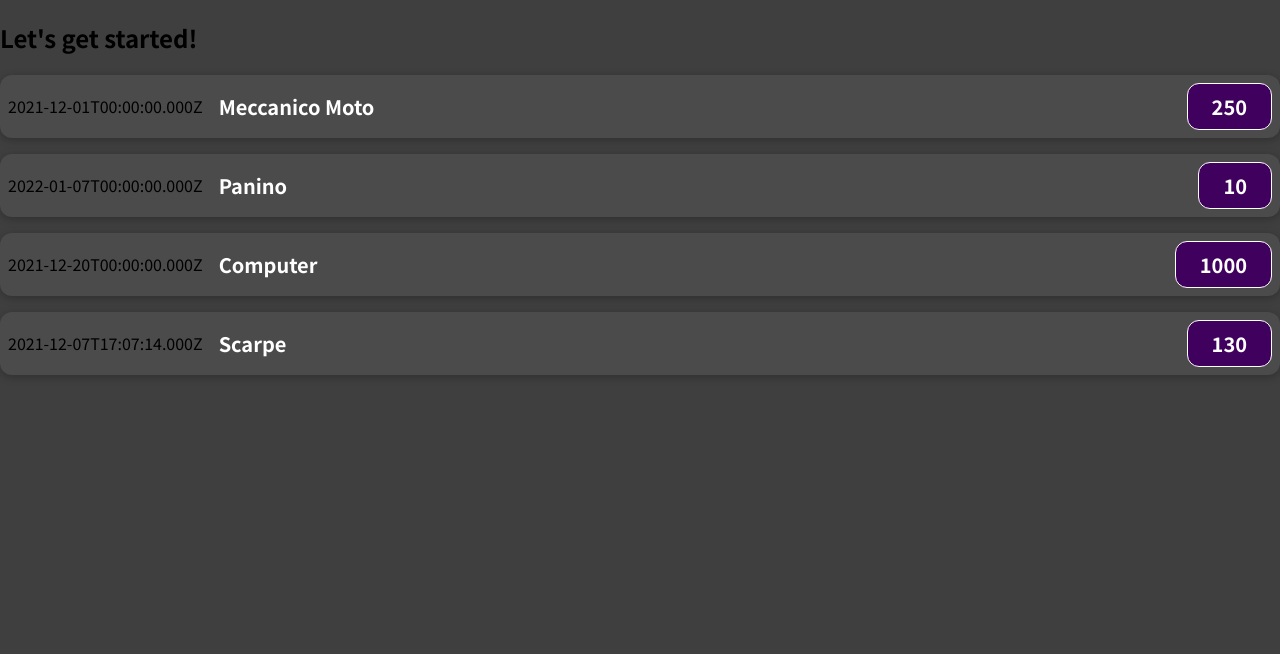
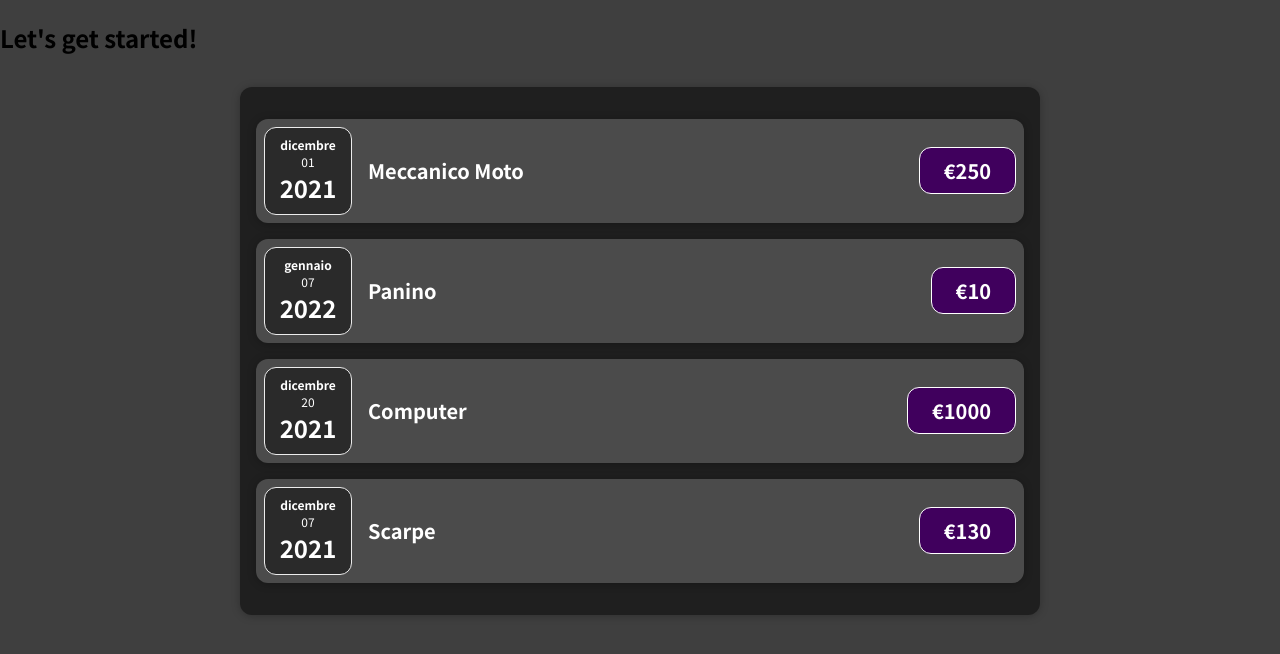
Before and after one commit to andreamosca/expenseTracker, a JavaScript app: page / in a window 1280 px wide. Shown: the top 654 px of the page. Built offline with nearby package versions, Linux system fonts and the light colour scheme.

Commit message:
Component Composition

```diff
--- a/src/App.js
+++ b/src/App.js
@@ -1,4 +1,4 @@
-import ExpenseItem from "./components/ExpenseItem";
+import Expenses from "./components/Expenses";
 
 function App() {
   const aExpenses = [
@@ -10,10 +10,7 @@ function App() {
   return (
     <div>
       <h2>Let's get started!</h2>
-      <ExpenseItem title={aExpenses[0].title} amount={aExpenses[0].amount} date={aExpenses[0].date}></ExpenseItem>
-      <ExpenseItem title={aExpenses[1].title} amount={aExpenses[1].amount} date={aExpenses[1].date}></ExpenseItem>
-      <ExpenseItem title={aExpenses[2].title} amount={aExpenses[2].amount} date={aExpenses[2].date}></ExpenseItem>
-      <ExpenseItem title={aExpenses[3].title} amount={aExpenses[3].amount} date={aExpenses[3].date}></ExpenseItem>
+      <Expenses items={aExpenses}/>
     </div>
   );
 }
--- /dev/null
+++ b/src/components/Card.css
@@ -0,0 +1,4 @@
+.card{
+    border-radius: 12px;
+    box-shadow: 0 1px 8px rgba(0, 0, 0, 0.25);
+}
--- /dev/null
+++ b/src/components/Card.js
@@ -0,0 +1,8 @@
+import './Card.css'
+
+function Card(props) {
+    const classes = "card " + props.className;
+    return <div className={classes}>{props.children}</div>;
+}
+
+export default Card;
--- /dev/null
+++ b/src/components/ExpenseDate.css
@@ -0,0 +1,26 @@
+.expense-date {
+  display: flex;
+  flex-direction: column;
+  width: 5.5rem;
+  height: 5.5rem;
+  border: 1px solid #ececec;
+  background-color: #2a2a2a;
+  color: white;
+  border-radius: 12px;
+  align-items: center;
+  justify-content: center;
+}
+
+.expense-date__month {
+  font-size: 0.75rem;
+  font-weight: bold;
+}
+
+.expense-date__year {
+  font-size: 0.75rem;
+}
+
+.expense-date__day {
+  font-size: 1.5rem;
+  font-weight: bold;
+}
--- /dev/null
+++ b/src/components/ExpenseDate.js
@@ -0,0 +1,17 @@
+import "./ExpenseDate.css";
+
+function ExpenseDate(props) {
+  const sMonth = props.date.toLocaleString('it-IT', {month: "long"});
+  const sDay = props.date.toLocaleString('it-IT', {day: "2-digit"});
+  const sYear = props.date.getFullYear();
+
+  return (
+  <div className="expense-date">
+    <div className="expense-date__month">{sMonth}</div>
+    <div className="expense-date__year">{sDay}</div>
+    <div className="expense-date__day">{sYear}</div>
+  </div>
+  );
+}
+
+export default ExpenseDate;
--- a/src/components/ExpenseItem.css
+++ b/src/components/ExpenseItem.css
@@ -2,10 +2,8 @@
     display: flex;
     justify-content: space-between;
     align-items: center;
-    box-shadow: 0 2px 8px rgba(0, 0, 0, 0.25);
     padding: 0.5rem;
     margin: 1rem 0;
-    border-radius: 12px;
     background-color: #4b4b4b;
   }
 
--- a/src/components/ExpenseItem.js
+++ b/src/components/ExpenseItem.js
@@ -1,14 +1,16 @@
+import ExpenseDate from "./ExpenseDate";
+import Card from "./Card";
 import "./ExpenseItem.css";
 
 function ExpenseItem(props) {
   return (
-    <div className="expense-item">
-      <div>{props.date.toISOString()}</div>
+    <Card className="expense-item">
+      <ExpenseDate date={props.date}/>
       <div className="expense-item__description">
         <h2>{props.title}</h2>
-        <div className="expense-item__price">{props.amount}</div>
+        <div className="expense-item__price">€{props.amount}</div>
       </div>
-    </div>
+    </Card>
   );
 }
 
--- /dev/null
+++ b/src/components/Expenses.css
@@ -0,0 +1,8 @@
+.expenses {
+  padding: 1rem;
+  background-color: rgb(31, 31, 31);
+  margin: 2rem auto;
+  width: 50rem;
+  max-width: 95%;
+
+}
--- /dev/null
+++ b/src/components/Expenses.js
@@ -0,0 +1,16 @@
+import ExpenseItem from "./ExpenseItem";
+import Card from "./Card";
+import "./Expenses.css";
+
+function Expenses(props) {
+  return (
+    <Card className="expenses">
+      <ExpenseItem title={props.items[0].title} amount={props.items[0].amount} date={props.items[0].date} />
+      <ExpenseItem title={props.items[1].title} amount={props.items[1].amount} date={props.items[1].date} />
+      <ExpenseItem title={props.items[2].title} amount={props.items[2].amount} date={props.items[2].date} />
+      <ExpenseItem title={props.items[3].title} amount={props.items[3].amount} date={props.items[3].date} />
+    </Card>
+  );
+}
+
+export default Expenses;
```
Also changed, not shown: 1 other file (tests, documents, lock files or other folders).
